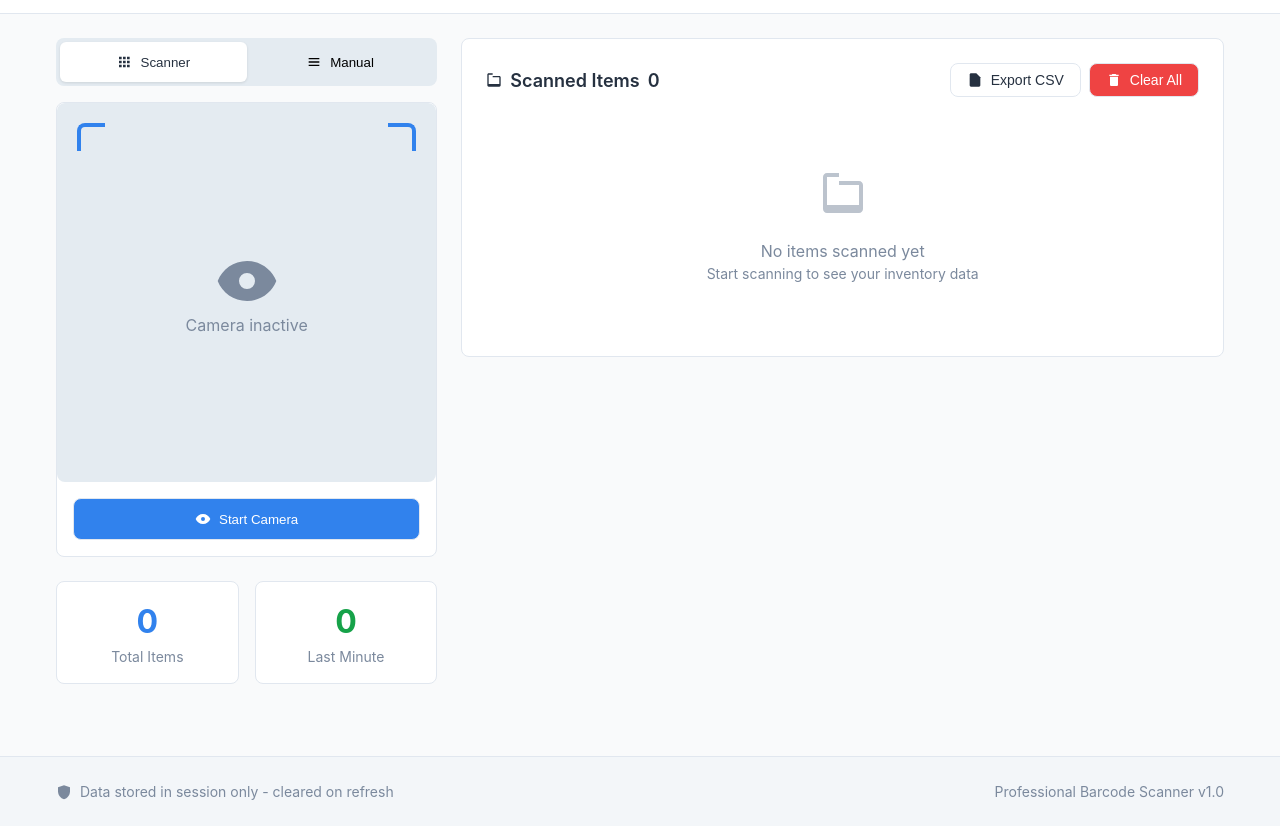
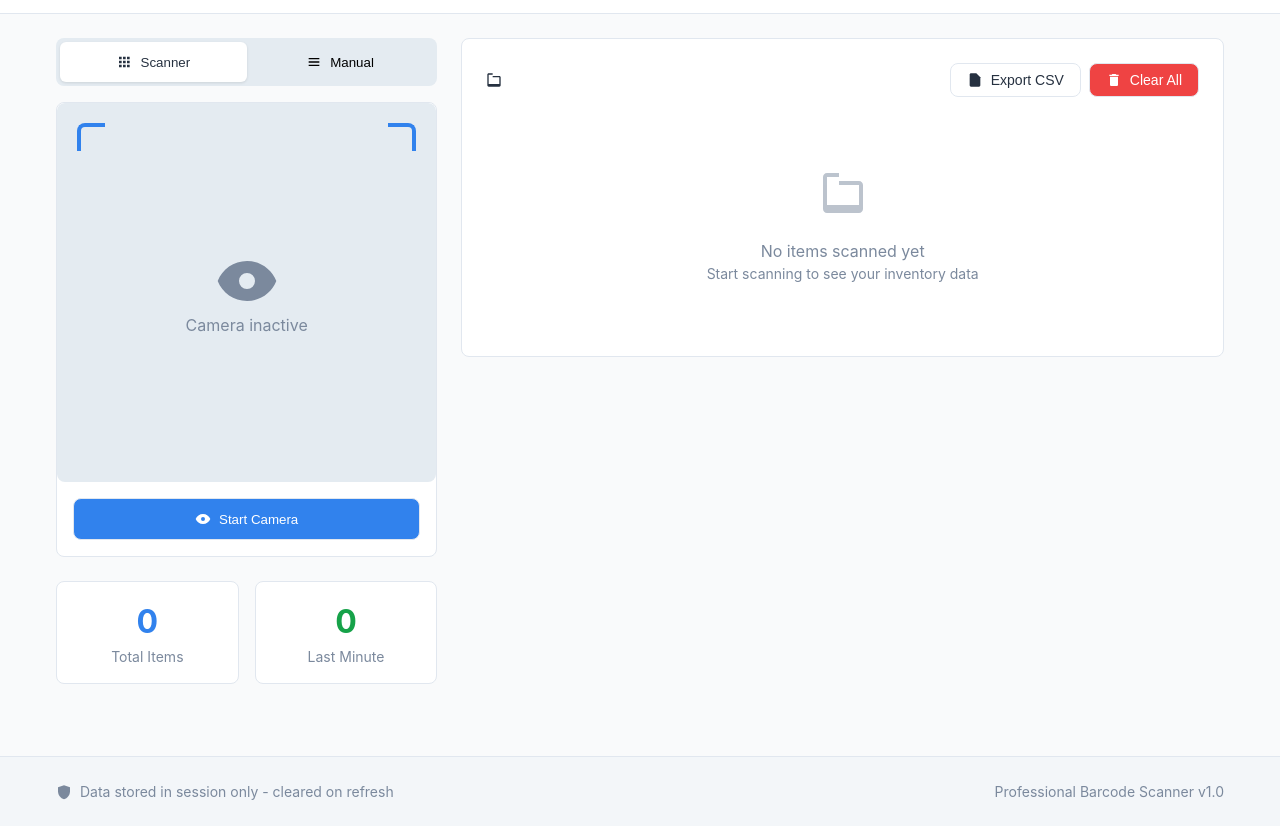
Before and after one commit to WizCodeDesign/sms-scan-my-serial, a plain HTML site: page index.html in a window 1280 px wide. Shown: the part 70-896 px from the top of the page. Drawn offline with Linux system fonts and the light colour scheme; a script that the page names is missing.

Commit message:
Update index.html

```diff
--- a/index.html
+++ b/index.html
@@ -723,7 +723,6 @@
                                     <svg class="icon" viewBox="0 0 24 24" fill="currentColor">
                                         <path d="M20 6H10v2h10v10H4V4h6V2H4c-1.11 0-2 .89-2 2v16c0 1.11.89 2 2 2h16c1.11 0 2-.89 2-2V8c0-1.11-.89-2-2-2z"/>
                                     </svg>
-                                    Scanned Items <span id="item-count">(0)</span>
                                 </div>
                                 <div style="display: flex; gap: 0.5rem;">
                                     <button id="export-csv" class="btn btn-outline btn-small">
```
